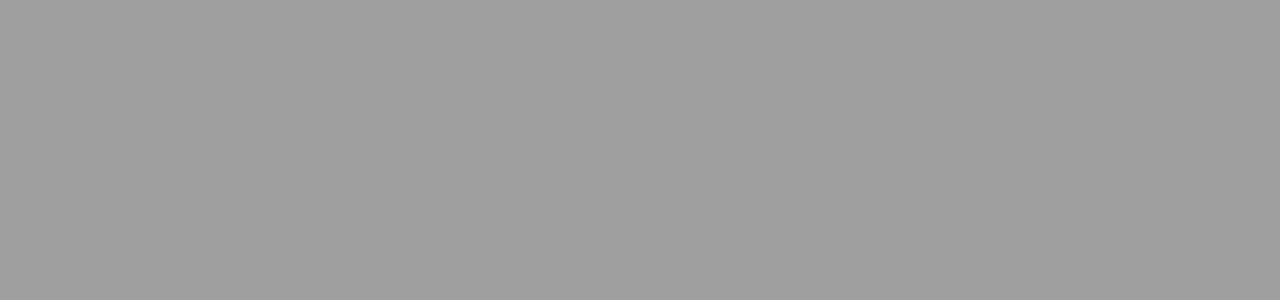
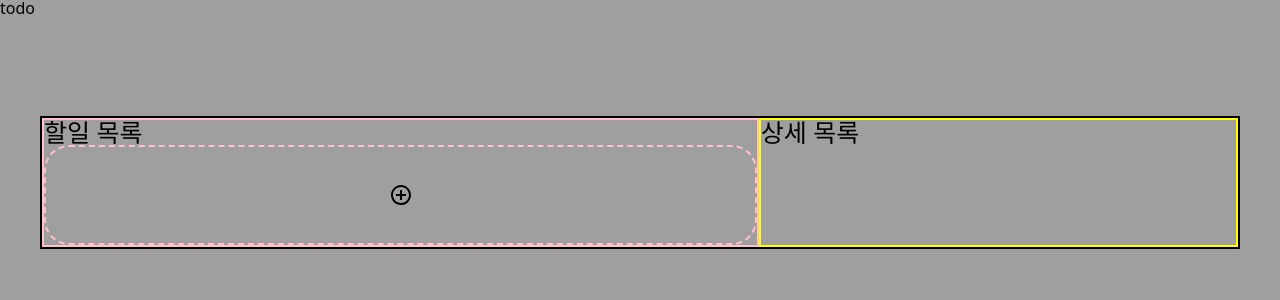
Before and after one commit to ggongjukim/wanted-pre-onboarding-challenge-fe-1, a React (Create React App) app: page / in a window 1280 px wide. Before the commit this address had no page. Shown: the top 300 px of the page. Built offline with nearby package versions, Linux system fonts and the light colour scheme.

Commit message:
✨ feat : Add todo 뼈대

```diff
--- a/package.json
+++ b/package.json
@@ -3,6 +3,10 @@
   "version": "0.1.0",
   "private": true,
   "dependencies": {
+    "@emotion/react": "^11.10.5",
+    "@emotion/styled": "^11.10.5",
+    "@material-ui/core": "^4.12.4",
+    "@mui/material": "^5.11.3",
     "@testing-library/jest-dom": "^5.16.5",
     "@testing-library/react": "^13.4.0",
     "@testing-library/user-event": "^13.5.0",
--- a/src/Router.tsx
+++ b/src/Router.tsx
@@ -1,9 +1,11 @@
 import { BrowserRouter, Routes, Route } from 'react-router-dom';
+import Todo from './todo/page';
 import Auth from './auth/page';
 
 const Router = () => (
   <BrowserRouter>
     <Routes>
+      <Route path="/" element={<Todo />} />
       <Route path="/auth" element={<Auth />} />
     </Routes>
   </BrowserRouter>
--- /dev/null
+++ b/src/commons/dialog/index.tsx
@@ -0,0 +1,35 @@
+import { useState } from 'react';
+import Button from '@mui/material/Button';
+import TextField from '@mui/material/TextField';
+import Dialog from '@mui/material/Dialog';
+import DialogActions from '@mui/material/DialogActions';
+import DialogContent from '@mui/material/DialogContent';
+import DialogContentText from '@mui/material/DialogContentText';
+import DialogTitle from '@mui/material/DialogTitle';
+
+export const AddDialog = (props: any) => {
+  const { handleClose } = props;
+  const [open, setOpen] = useState(true);
+
+  return (
+    <div>
+      <Dialog open={open} onClose={handleClose}>
+        <DialogTitle>할일 추가</DialogTitle>
+        <DialogContent style={{ paddingTop: `20px`, width: `600px` }}>
+          <TextField autoFocus label="TITLE" multiline fullWidth maxRows={2} />
+          <TextField
+            style={{ marginTop: `20px` }}
+            label="CONTENT"
+            multiline
+            rows={4}
+            fullWidth
+            defaultValue=""
+          />
+        </DialogContent>
+        <DialogActions>
+          <Button onClick={handleClose}>추가</Button>
+        </DialogActions>
+      </Dialog>
+    </div>
+  );
+};
--- /dev/null
+++ b/src/todo/components/list/index.tsx
@@ -0,0 +1,30 @@
+import { useEffect, useRef, useState } from 'react';
+import { ReactComponent as Add } from 'src/commons/assets/add.svg';
+import { AddDialog } from 'src/commons/dialog';
+import * as S from './styled';
+
+export const ListItem = () => {
+  const title = '목록';
+  return <S.ListItem>{title}</S.ListItem>;
+};
+
+export const ListAdd = () => {
+  const [open, setOpen] = useState(false);
+
+  const handleClickOpen = () => {
+    setOpen(true);
+  };
+
+  const handleClose = () => {
+    setOpen(false);
+  };
+
+  return (
+    <>
+      <S.AddBtn onClick={handleClickOpen}>
+        <Add />
+      </S.AddBtn>
+      {open ? <AddDialog handleClose={handleClose} /> : null}
+    </>
+  );
+};
--- /dev/null
+++ b/src/todo/components/list/styled.ts
@@ -0,0 +1,23 @@
+import styled from 'styled-components';
+
+export const ListItem = styled.div`
+  border: 2px solid pink;
+  border-radius: 25px;
+  cursor: pointer;
+  width: 100%;
+  height: 100px;
+`;
+
+export const AddBtn = styled.div`
+  border: 2px dashed pink;
+  border-radius: 25px;
+  cursor: pointer;
+  width: 100%;
+  height: 100px;
+  display: flex;
+  align-items: center;
+  justify-content: center;
+  :hover {
+    background-color: pink;
+  }
+`;
--- /dev/null
+++ b/src/todo/page/index.tsx
@@ -0,0 +1,20 @@
+import { ListAdd } from '../components/list';
+import * as S from './styled';
+
+const Todo = () => {
+  const title = 'todo';
+  return (
+    <>
+      {title}
+
+      <S.Container>
+        <S.ListContainer>
+          할일 목록
+          <ListAdd />
+        </S.ListContainer>
+        <S.DetailContainer>상세 목록</S.DetailContainer>
+      </S.Container>
+    </>
+  );
+};
+export default Todo;
--- /dev/null
+++ b/src/todo/page/styled.ts
@@ -0,0 +1,23 @@
+import styled from 'styled-components';
+
+export const Container = styled.div`
+  border: 2px solid black;
+  display: flex;
+  flex-direction: row;
+  max-width: 1200px;
+  margin: 100px auto;
+  font-size: 25px;
+`;
+
+export const ListContainer = styled.div`
+  flex: 0.6;
+  border: 2px solid pink;
+  /* max-width: 800px; */
+  /* margin: 0 auto; */
+`;
+
+export const DetailContainer = styled.div`
+  flex: 0.4;
+  border: 2px solid yellow;
+  /* max-width: 400px; */
+`;
```
Also changed, not shown: src/commons/assets/add.svg (added), 1 other file (tests, documents, lock files or other folders).
